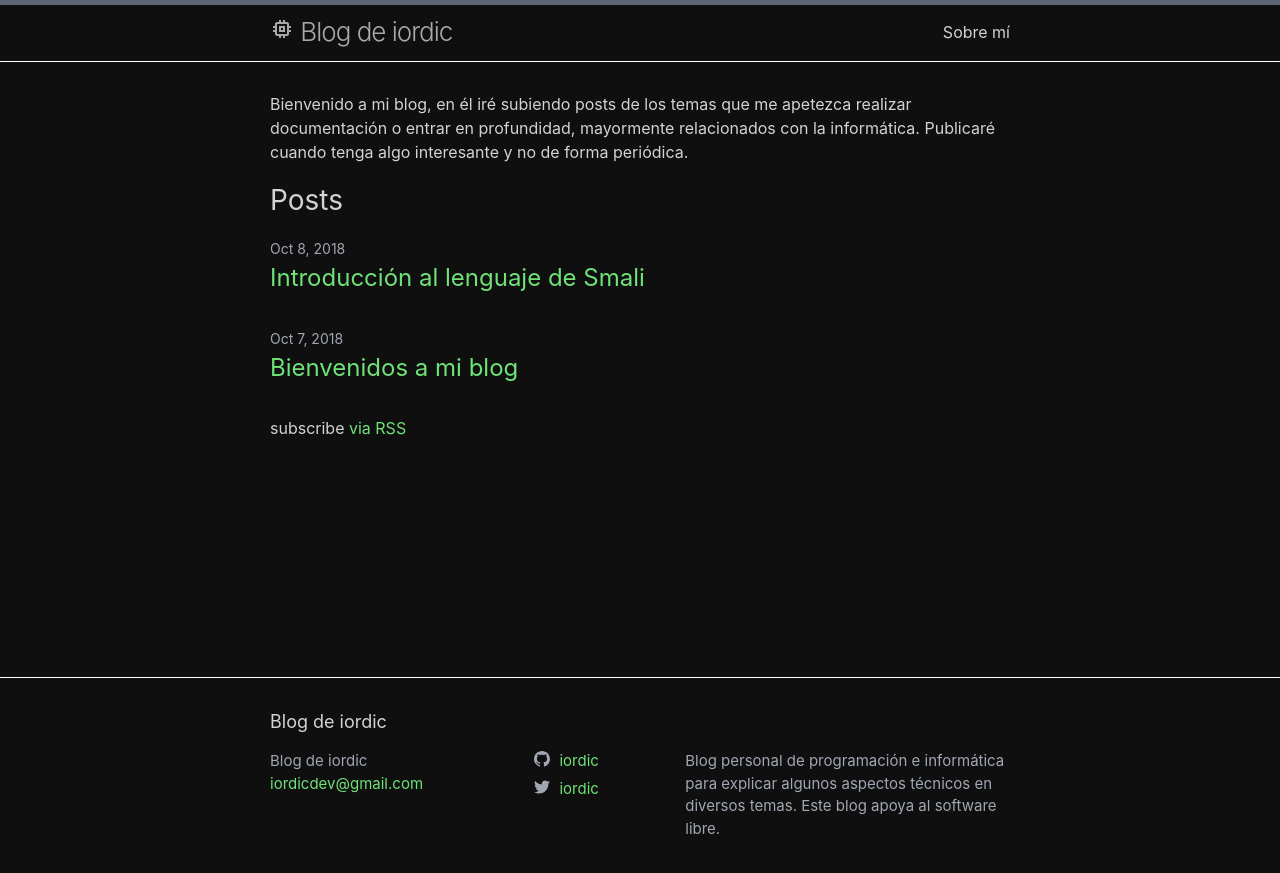
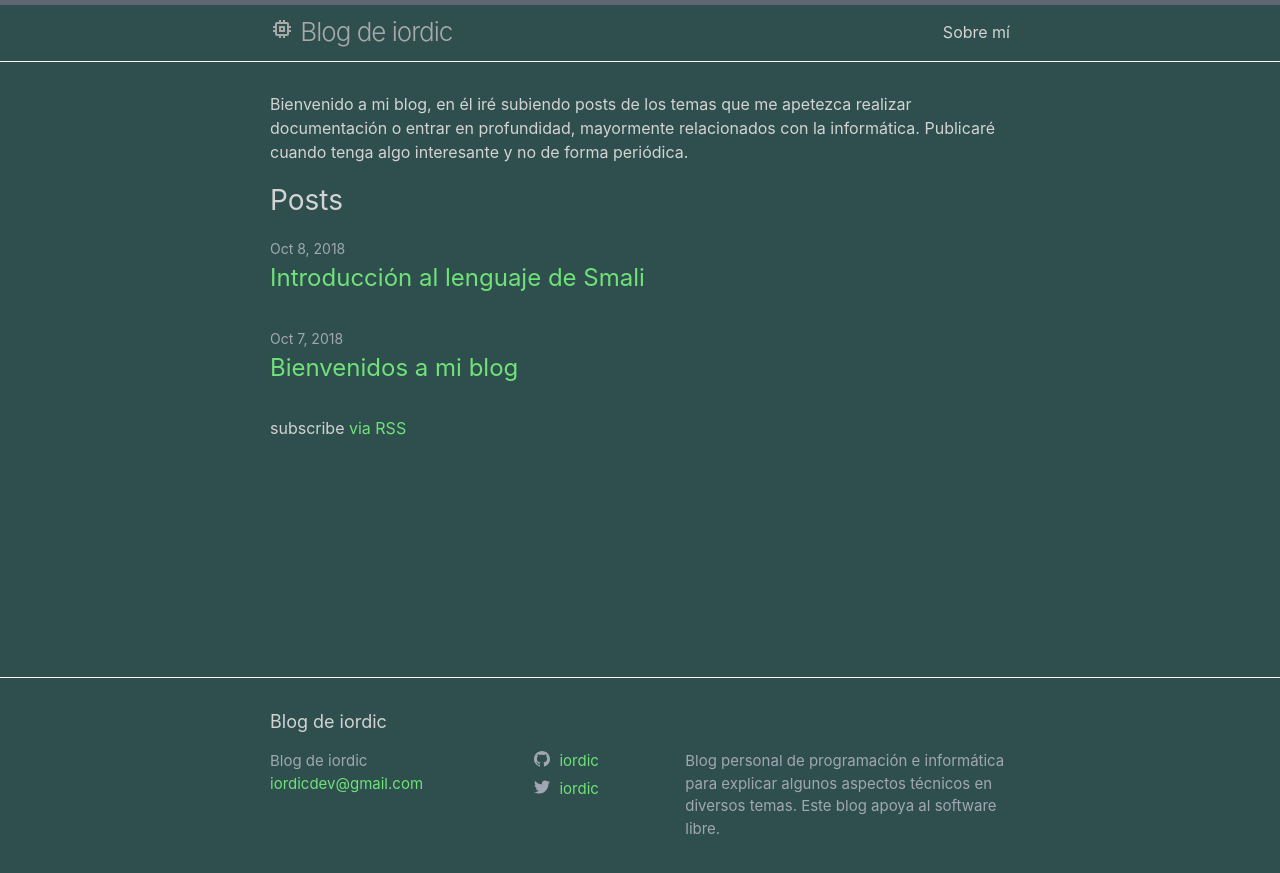
Before and after one commit to iordic/iordic.github.io, a Jekyll site: the page built from index.md, in a window 1280 px wide. Shown: the top 873 px of the page. Built offline with Jekyll 4.4.1, drawn with Linux system fonts in a browser that asks for light colours.

Commit message:
minor fixes

```diff
--- a/Gemfile
+++ b/Gemfile
@@ -27,3 +27,5 @@ gem "tzinfo-data", platforms: [:mingw, :mswin, :x64_mingw, :jruby]
 
 # Performance-booster for watching directories on Windows
 gem "wdm", "~> 0.1.0" if Gem.win_platform?
+
+gem "jekyll-seo-tag"
--- a/_config.yml
+++ b/_config.yml
@@ -31,6 +31,7 @@ markdown: kramdown
 theme: minima
 plugins:
   - jekyll-feed
+  - jekyll-seo-tag
 
 # Exclude from processing.
 # The following items will not be processed, by default. Create a custom list
--- a/_sass/minima.scss
+++ b/_sass/minima.scss
@@ -16,7 +16,7 @@ $spacing-unit:     30px !default;
 //$brand-color:      #2a7ae2 !default;
 // Modified:
 $text-color:       #d3d3d3 !default;
-$background-color: #0f0f0f !default;
+$background-color: DarkSlateGray !default;
 $brand-color:      #6fe278 !default;
 
 //$grey-color:       #828282 !default;
```
